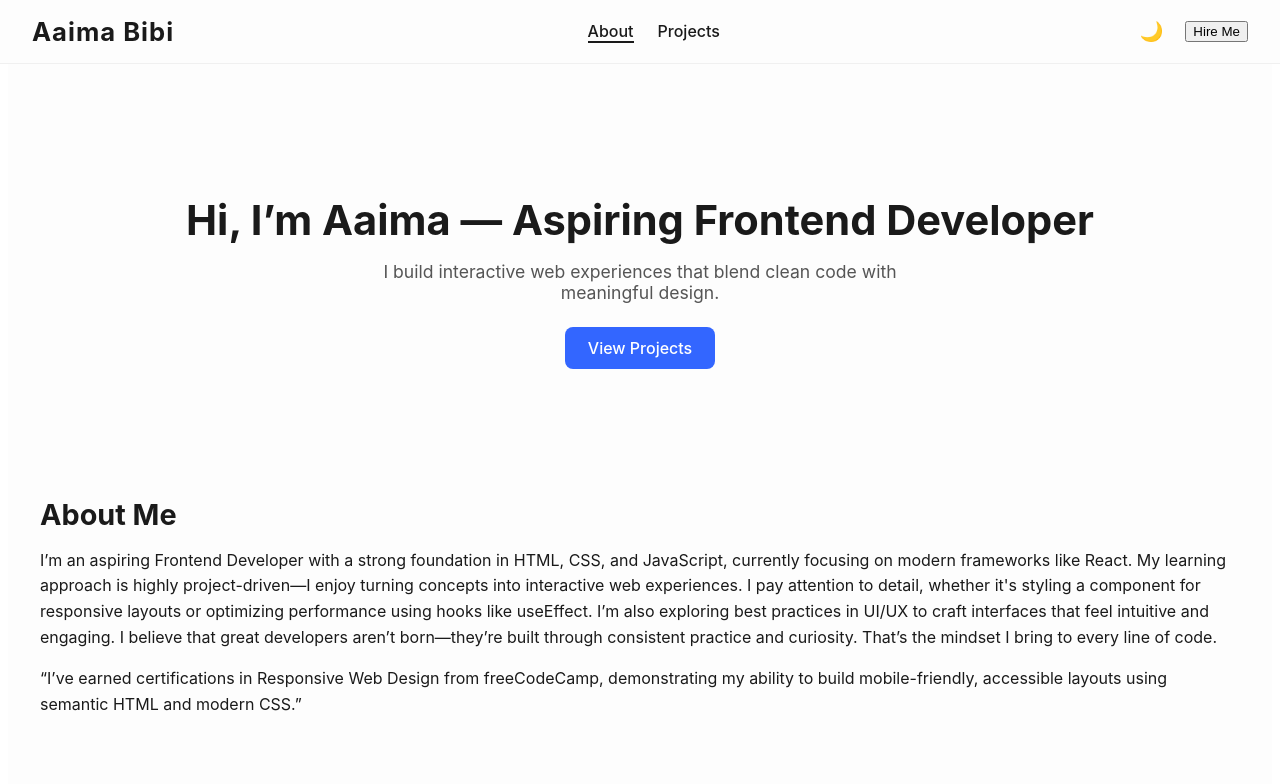
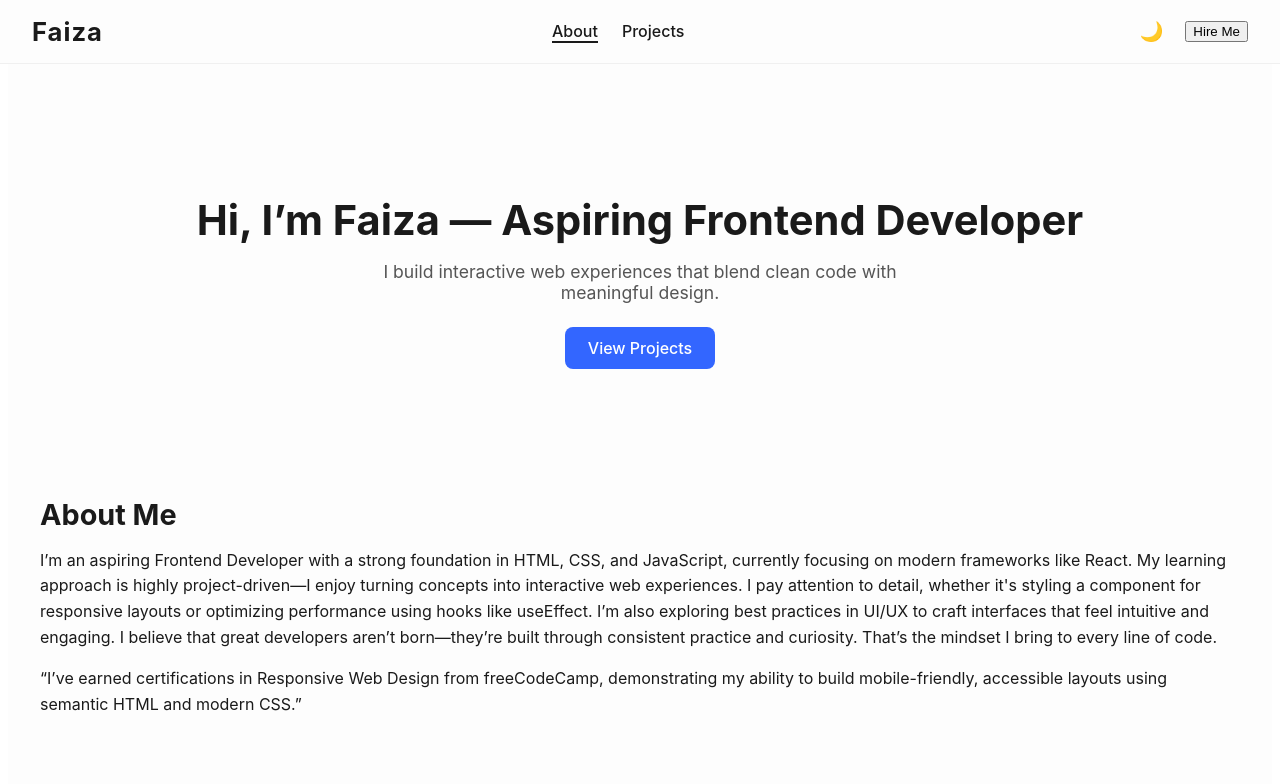
Before and after one commit to AaimaBibi/react-portfolio, a React (Create React App) app: page / in a window 1280 px wide. Shown: the top 784 px of the page. Built offline with nearby package versions, Linux system fonts and the light colour scheme; the HTML template or start-up script is replaced by a standard one.

Commit message:
updating

```diff
--- a/src/components/Navbar.jsx
+++ b/src/components/Navbar.jsx
@@ -28,7 +28,7 @@
   return (
     <>
       <nav className={`navbar ${darkMode ? 'dark' : 'light'}`}>
-        <div className="logo">Aaima Bibi</div>
+        <div className="logo">Faiza</div>
 
         <div className={`nav-links ${menuOpen ? 'open' : ''}`}>
           <NavLink to="/" className={({ isActive }) => isActive ? 'active-link' : ''}>About</NavLink>
--- a/src/pages/Home.jsx
+++ b/src/pages/Home.jsx
@@ -14,7 +14,7 @@
 
       {/* 🌟 Hero Section */}
       <section className="hero">
-        <h1>Hi, I’m Aaima — Aspiring Frontend Developer </h1>
+        <h1>Hi, I’m Faiza — Aspiring Frontend Developer </h1>
         <p>I build interactive web experiences that blend clean code with meaningful design.</p>
         <div className="hero-buttons">
           <Link to="/projects" className="btn">View Projects</Link>
```
